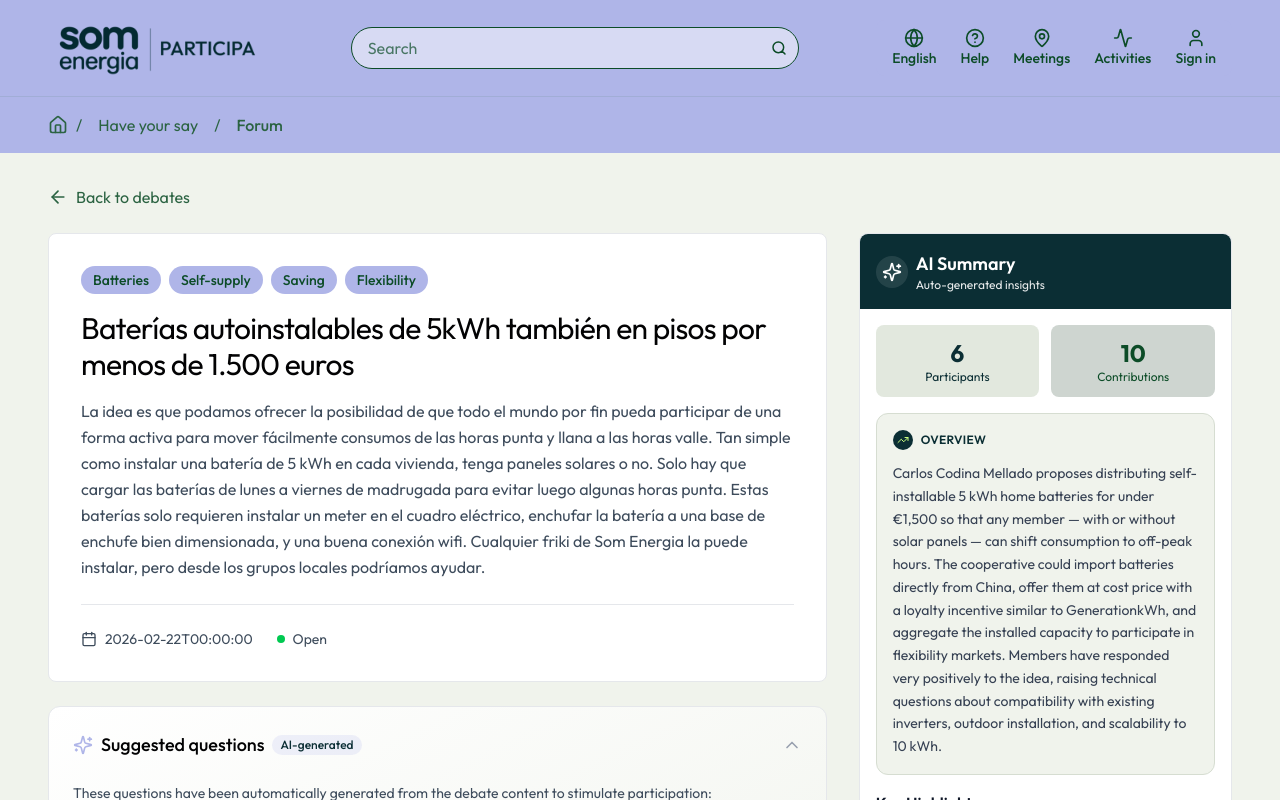
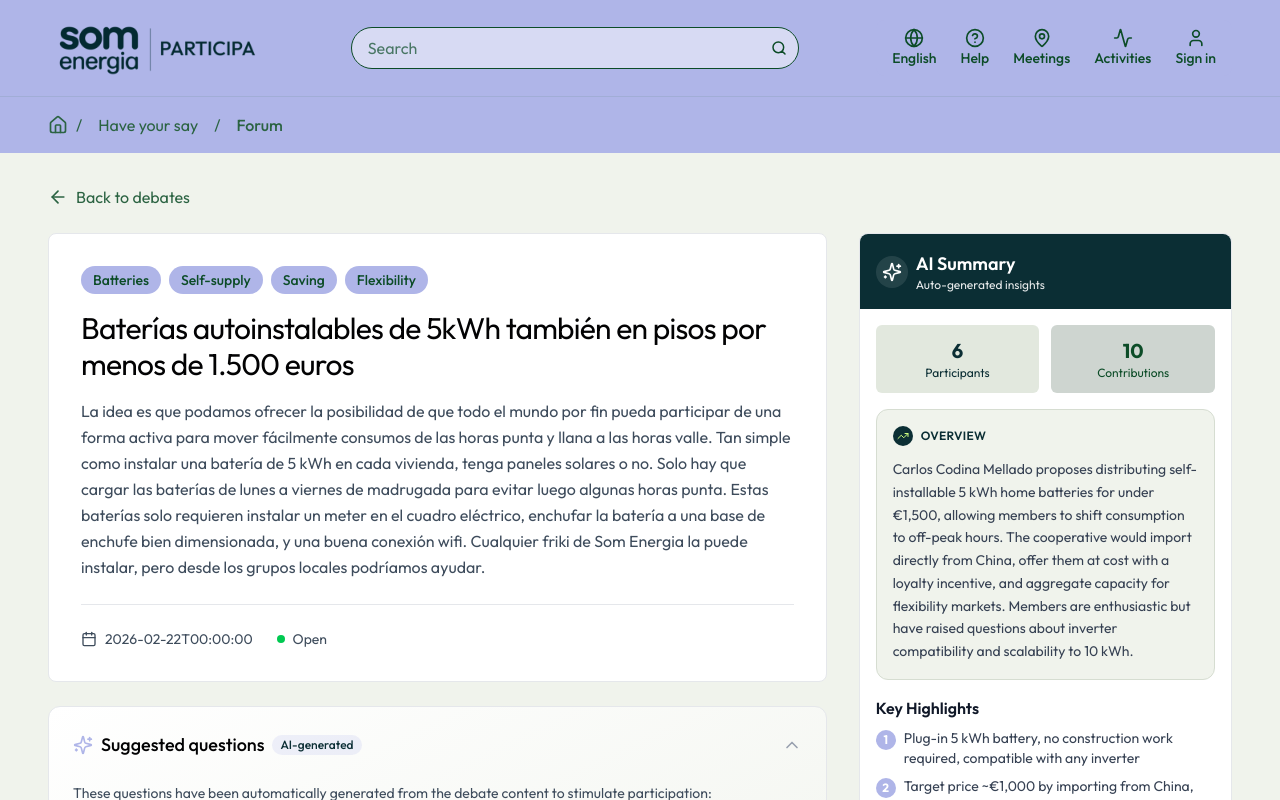
Before and after one commit to aixdesign/decidim-ai-demo, a React (Vite) app: page /#/debate/1 in a window 1280 px wide. Shown: the top 800 px of the page. Built offline with nearby package versions, Linux system fonts and the light colour scheme.

Commit message:
Mock AI summary refresh

```diff
--- a/src/app/components/AISummaryPanel.tsx
+++ b/src/app/components/AISummaryPanel.tsx
@@ -1,13 +1,16 @@
+import { useState } from 'react';
 import { Sparkles, Clock, TrendingUp } from 'lucide-react';
 import { t } from '../translations';
 
+type SummaryEntry = {
+  overview: string;
+  keyPoints: string[];
+  topics: string[];
+  lastUpdated: string;
+};
+
 interface AISummaryPanelProps {
-  summary: {
-    overview: string;
-    keyPoints: string[];
-    topics: string[];
-    lastUpdated: string;
-  };
+  summary: SummaryEntry[];
   participantCount: number;
   contributionCount: number;
 }
@@ -17,6 +20,9 @@ export default function AISummaryPanel({
   participantCount,
   contributionCount
 }: AISummaryPanelProps) {
+  const [summaryIndex, setSummaryIndex] = useState(0);
+  const activeSummary = summary[summaryIndex];
+
   const formatDate = (timestamp: string) => {
     const date = new Date(timestamp);
     return date.toLocaleDateString('en-US', {
@@ -45,12 +51,12 @@ export default function AISummaryPanel({
       <div className="p-4 space-y-4">
         {/* Stats */}
         <div className="grid grid-cols-2 gap-3">
-          <div className="bg-[#E2E8DE] rounded-lg p-3 text-center">
-            <p className="text-2xl font-bold text-[#0B2E34]">{participantCount}</p>
+          <div className="bg-[#E2E8DE] rounded-md p-3 text-center">
+            <p className="text-xl font-bold text-[#0B2E34]">{participantCount}</p>
             <p className="text-xs text-[#0B2E34]">{t.aiSummary.participantsLabel}</p>
           </div>
-          <div className="bg-[#CED5D0] rounded-lg p-3 text-center">
-            <p className="text-2xl font-bold text-[#0c4c27]">{contributionCount}</p>
+          <div className="bg-[#CED5D0] rounded-md p-3 text-center">
+            <p className="text-xl font-bold text-[#0c4c27]">{contributionCount}</p>
             <p className="text-xs text-[#0c4c27]">{t.aiSummary.contributionsLabel}</p>
           </div>
         </div>
@@ -63,14 +69,14 @@ export default function AISummaryPanel({
             </div>
             <h4 className="text-xs font-semibold text-[#0B2E34] uppercase tracking-wide">{t.aiSummary.overviewTitle}</h4>
           </div>
-          <p className="text-sm text-gray-700 leading-relaxed">{summary.overview}</p>
+          <p className="text-sm text-gray-700 leading-relaxed">{activeSummary.overview}</p>
         </div>
 
         {/* Key Points */}
         <div>
           <h4 className="font-semibold text-gray-900 mb-2">{t.aiSummary.keyHighlightsTitle}</h4>
           <ul className="space-y-2">
-            {summary.keyPoints.map((point, index) => (
+            {activeSummary.keyPoints.map((point, index) => (
               <li key={index} className="flex items-start gap-2 text-sm">
                 <div className="w-5 h-5 rounded-full bg-[#afb5e8] flex items-center justify-center flex-shrink-0 mt-0.5">
                   <span className="text-white text-xs font-bold">{index + 1}</span>
@@ -85,7 +91,7 @@ export default function AISummaryPanel({
         <div>
           <h4 className="font-semibold text-gray-900 mb-2">{t.aiSummary.detectedTopicsTitle}</h4>
           <div className="flex flex-wrap gap-2">
-            {summary.topics.map((topic, index) => (
+            {activeSummary.topics.map((topic, index) => (
               <span
                 key={index}
                 className="px-3 py-1 text-xs rounded-full bg-[#CED5D0] text-[#0B2E34] font-medium border border-[#CED5D0]"
@@ -100,13 +106,16 @@ export default function AISummaryPanel({
         <div className="pt-3 border-t border-gray-200">
           <div className="flex items-center gap-2 text-xs text-gray-500">
             <Clock className="w-3 h-3" />
-            <span>{t.aiSummary.lastUpdated(formatDate(summary.lastUpdated))}</span>
+            <span>{t.aiSummary.lastUpdated(formatDate(activeSummary.lastUpdated))}</span>
           </div>
         </div>
 
         {/* Actions */}
         <div className="space-y-2">
-          <button className="w-full px-4 py-2 bg-[#0B2E34] text-white rounded-lg hover:bg-[#0c4c27] transition-colors text-sm font-medium">
+          <button
+            className="w-full px-4 py-2 bg-[#0B2E34] text-white rounded-lg hover:bg-[#0c4c27] transition-colors text-sm font-medium"
+            onClick={() => setSummaryIndex(i => (i + 1) % 2)}
+          >
             {t.aiSummary.regenerateButton}
           </button>
           <button className="w-full px-4 py-2 border border-gray-300 text-gray-700 rounded-lg hover:bg-gray-50 transition-colors text-sm font-medium">
--- a/src/app/data/mockData.ts
+++ b/src/app/data/mockData.ts
@@ -39,12 +39,12 @@ export interface Debate {
   endDate?: string;
   tags: string[];
   contributions: Contribution[];
-  aiSummary?: {
+  aiSummary?: Array<{
     overview: string;
     keyPoints: string[];
     topics: string[];
     lastUpdated: string;
-  };
+  }>;
   aiQuestions?: string[];
 }
 
@@ -288,19 +288,32 @@ export const mockDebates: Debate[] = [
         ],
       },
     ],
-    aiSummary: {
-      overview: "Carlos Codina Mellado proposes distributing self-installable 5 kWh home batteries for under €1,500 so that any member — with or without solar panels — can shift consumption to off-peak hours. The cooperative could import batteries directly from China, offer them at cost price with a loyalty incentive similar to GenerationkWh, and aggregate the installed capacity to participate in flexibility markets. Members have responded very positively to the idea, raising technical questions about compatibility with existing inverters, outdoor installation, and scalability to 10 kWh.",
+    aiSummary: [
+      {
+        overview: "Carlos Codina Mellado proposes distributing self-installable 5 kWh home batteries for under €1,500, allowing members to shift consumption to off-peak hours. The cooperative would import directly from China, offer them at cost with a loyalty incentive, and aggregate capacity for flexibility markets. Members are enthusiastic but have raised questions about inverter compatibility and scalability to 10 kWh.",
         keyPoints: [
           "Plug-in 5 kWh battery, no construction work required, compatible with any inverter",
           "Target price ~€1,000 by importing from China, with no cooperative markup",
           "Loyalty mechanism: €1,500 with €500 refunded over 10 years (similar to GenerationkWh)",
-        'Aggregating batteries to create a "super- battery" and enter flexibility markets',
+          'Aggregating batteries to create a "super-battery" and enter flexibility markets',
           "Assisted installation via local groups and instructional videos, no professional installer needed",
           "Pending: serious profitability study without photovoltaic panels and automation of scheduling",
         ],
         topics: ['Energy storage', 'Self-supply', 'Grid flexibility', 'Cooperative economics', 'Energy transition'],
         lastUpdated: '2026-03-03T00:08:00',
       },
+      {
+        overview: "Citizens have highlighted the need for accessible, low-cost energy storage solutions as a key enabler for the energy transition. The discussion centers on how distributed battery systems could reduce reliance on fossil fuels while empowering households to manage their own energy consumption.",
+        keyPoints: [
+          "Distributed storage could reduce peak grid demand by up to 30%",
+          "Community-based purchasing could lower individual unit costs significantly",
+          "Integration with existing solar installations is a top priority for participants",
+          "Regulatory clarity on grid connection standards is seen as a critical blocker",
+        ],
+        topics: ['Distributed energy', 'Battery storage', 'Energy transition', 'Grid stability'],
+        lastUpdated: '2026-03-03T09:15:00',
+      },
+    ],
     aiQuestions: [
       'How can the compatibility of these batteries with all existing types of photovoltaic installations be guaranteed?',
       'What alternative financing strategies could we offer to facilitate the acquisition of batteries for members with fewer resources?',
@@ -392,7 +405,8 @@ export const mockDebates: Debate[] = [
         ],
       },
     ],
-    aiSummary: {
+    aiSummary: [
+      {
         overview: 'Els socis demanen més eines i transparència al voltant de la tarifa indexada. Les principals propostes són: un simulador de costos que compari tarifes usant dades reals de consum, comunicacions mensuals explicant el comportament del mercat horari, i la possibilitat de canviar de tarifa des del portal del soci de forma immediata. Hi ha consens en que la complexitat actual desincentiva l\'adopció de la tarifa indexada, que podria ser molt beneficiosa per als perfils amb consum flexible.',
         keyPoints: [
           'Simulador de costos amb dades reals importades del portal del soci',
@@ -404,6 +418,19 @@ export const mockDebates: Debate[] = [
         topics: ['Tarifa indexada', 'Portal del soci', 'Mercat elèctric', 'Autogestió', 'Transparència'],
         lastUpdated: '2026-01-16T15:45:00',
       },
+      {
+        overview: 'El debat evidencia que molts socis no entenen la diferència real de cost entre la tarifa fixa i la indexada en el seu cas concret. Es valora molt la idea d\'una eina personalitzada que, a partir del perfil de consum del soci, recomanés la tarifa òptima i calculés l\'estalvi potencial. La flexibilitat horària del consum emergeix com a factor clau per aprofitar la tarifa indexada.',
+        keyPoints: [
+          'Eina de recomanació personalitzada basada en el perfil de consum individual',
+          'Visualització clara de les hores vall i punta per optimitzar el consum',
+          'Notificacions en temps real quan el preu de l\'electricitat és especialment baix',
+          'Formació i acompanyament per a socis amb menys coneixements digitals',
+          'Comparativa mensual automàtica: cost real vs. cost hipotètic amb tarifa fixa',
+        ],
+        topics: ['Educació energètica', 'Personalització', 'Eficiència de consum', 'Digitalització'],
+        lastUpdated: '2026-01-17T10:30:00',
+      },
+    ],
   },
   {
     id: '3',
@@ -510,7 +537,8 @@ export const mockDebates: Debate[] = [
         ],
       },
     ],
-    aiSummary: {
+    aiSummary: [
+      {
         overview: 'Debat profund sobre com estructurar les comunitats energètiques locals (CEL) de Som Energia de manera que siguin democràtiques, financerament sostenibles i socialment inclusives. S\'han plantejat models de governança en múltiples capes (ajuntament, cooperativa, veïns, entitats socials), mecanismes per garantir la participació de famílies sense recursos i sistemes de repartiment de beneficis basats en consum i no sols en inversió. El debat es troba en fase de deliberació amb molts punts per concretar.',
         keyPoints: [
           'Model de governança en tres o quatre capes amb el 51% de vot econòmic per als veïns',
@@ -523,6 +551,19 @@ export const mockDebates: Debate[] = [
         topics: ['Comunitats energètiques', 'Inclusió social', 'Governança democràtica', 'Pobresa energètica', 'Repartiment de beneficis'],
         lastUpdated: '2025-11-16T14:00:00',
       },
+      {
+        overview: 'Els participants subratllen que l\'èxit de les CEL depèn tant del model tècnic com de la capacitat de construir confiança entre veïns, ajuntaments i la cooperativa. Es debat la necessitat d\'una figura de facilitador comunitari remunerada per Som Energia que acompanyi cada CEL durant els seus primers anys de vida i asseguri la participació activa dels membres.',
+        keyPoints: [
+          'Figura de facilitador comunitari com a peça clau per a l\'èxit de les CEL',
+          'Procés participatiu per definir les regles de la CEL abans de la seva constitució formal',
+          'Plataforma digital pròpia de Som Energia per a la gestió i seguiment de les CEL',
+          'Indicadors de salut democràtica: quòrum mínim, rotació de càrrecs, transparència econòmica',
+          'Vinculació de les CEL a objectius de reducció de pobresa energètica al municipi',
+        ],
+        topics: ['Facilitació comunitària', 'Participació ciutadana', 'Plataforma digital', 'Democràcia energètica'],
+        lastUpdated: '2025-11-17T09:00:00',
+      },
+    ],
     aiQuestions: [
       'How could we ensure that the proposed governance model is accepted by all stakeholders involved?',
       'What measures could we take to ensure that the distribution of benefits is fair and transparent for all CEL members?',
```
Lines whose indentation alone changed are shown as unchanged.
